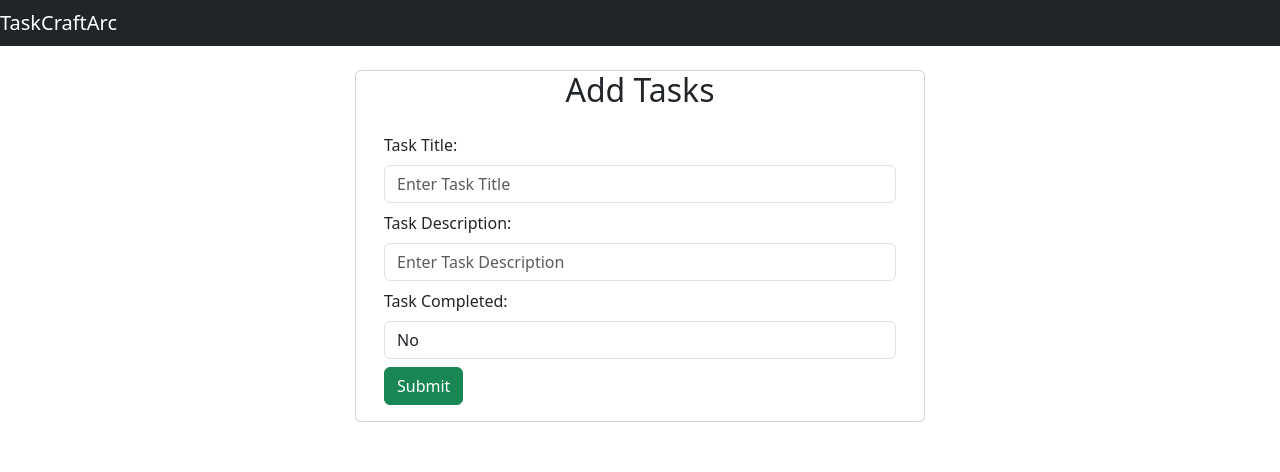
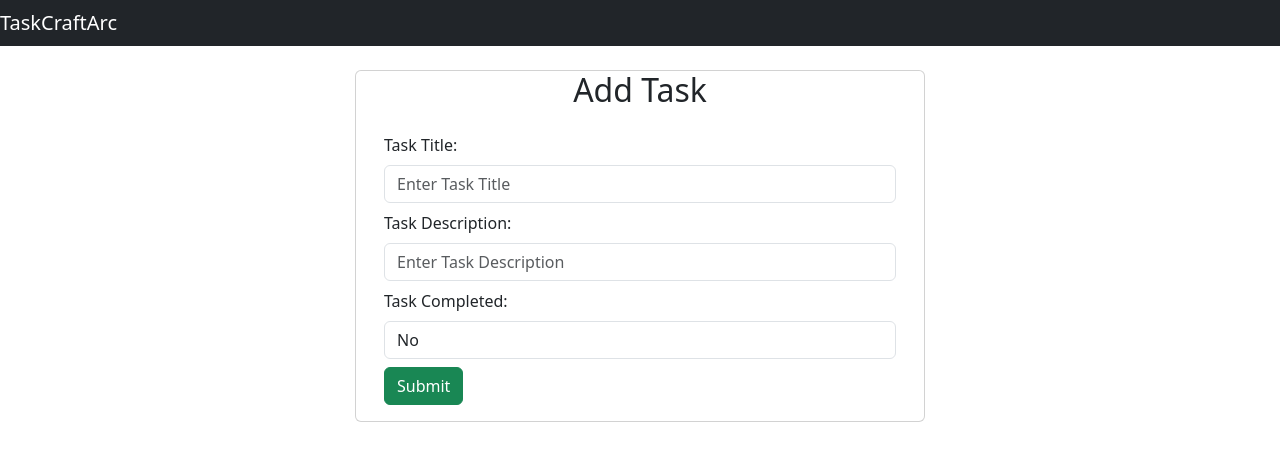
Before and after one commit to jgdev-arc/taskcraftarc-ui, a React (Vite) app: page / in a window 1280 px wide. Both pictures are taken after a click on the button "Add Task". Shown: the top 472 px of the page. Built offline with nearby package versions, Linux system fonts and the light colour scheme; no server answers.

Commit message:
connected getTask to api, added update button with routing

```diff
--- a/src/App.tsx
+++ b/src/App.tsx
@@ -15,6 +15,7 @@ function App() {
           <Route path='/' element={<ListTaskComponent />}></Route>
           <Route path='/tasks' element={<ListTaskComponent />}></Route>
           <Route path='/add-task' element={<TaskComponent />}></Route>
+          <Route path='/update-task/:id' element={<TaskComponent />}></Route>
         </Routes>
         <FooterComponent />
       </BrowserRouter>
--- a/src/components/ListTaskComponent.tsx
+++ b/src/components/ListTaskComponent.tsx
@@ -32,6 +32,11 @@ const ListTaskComponent: React.FC = () => {
         navigate('/add-task');
     };
 
+    const updateTask = (id: number) => {
+        console.log(id);
+        navigate(`/update-task/${id}`);
+    };
+
     return (
         <div className="container">
             <h2 className="text-center">List of Tasks</h2>
@@ -43,6 +48,7 @@ const ListTaskComponent: React.FC = () => {
                             <th>Task Title</th>
                             <th>Task Description</th>
                             <th>Task Completed</th>
+                            <th>Actions</th>
                         </tr>
                     </thead>
                     <tbody>
@@ -51,6 +57,9 @@ const ListTaskComponent: React.FC = () => {
                                 <td>{task.title}</td>
                                 <td>{task.description}</td>
                                 <td>{task.completed ? 'Yes' : 'No'}</td>
+                                <td>
+                                    <button className='btn btn-info' onClick={() => updateTask(task.id)}>Update</button>
+                                </td>
                             </tr>
                         ))}
                     </tbody>
--- a/src/components/TaskComponent.tsx
+++ b/src/components/TaskComponent.tsx
@@ -1,6 +1,6 @@
-import React, { useState, FormEvent } from 'react';
-import { useNavigate } from 'react-router-dom';
-import { saveTask } from '../services/TaskService';
+import React, { useState, FormEvent, useEffect } from 'react';
+import { useNavigate, useParams } from 'react-router-dom';
+import { getTask, saveTask } from '../services/TaskService';
 
 interface Task {
     title: string;
@@ -13,6 +13,7 @@ const TaskComponent: React.FC = () => {
     const [description, setDescription] = useState<string>('');
     const [completed, setCompleted] = useState<string>('false');
     const navigate = useNavigate();
+    const { id } = useParams<{ id?: string }>();
 
     const saveOrUpdateTask = (e: FormEvent) => {
         e.preventDefault();
@@ -30,13 +31,36 @@ const TaskComponent: React.FC = () => {
             });
     };
 
+    const pageTitle = () => {
+        if (id) {
+            return <h2 className='text-center'>Update Task</h2>;
+        } else {
+            return <h2 className='text-center'>Add Task</h2>;
+        }
+    };
+
+    useEffect(() => {
+        if (id) {
+            getTask(id)
+                .then((res) => {
+                    console.log(res.data);
+                    setTitle(res.data.title);
+                    setDescription(res.data.description);
+                    setCompleted(res.data.completed.toString());
+                })
+                .catch((err) => {
+                    console.error(err);
+                });
+        }
+    }, [id]);
+
     return (
         <div>
             <div className='container'>
                 <br />
                 <div className='row'>
                     <div className='card col-md-6 offset-md-3 offset-md-3'>
-                        <h2 className='text-center'>Add Tasks</h2>
+                        {pageTitle()}
                         <div className='card-body'>
                             <form>
                                 <div className='form-group mb-2'>
--- a/src/services/TaskService.tsx
+++ b/src/services/TaskService.tsx
@@ -1,4 +1,4 @@
-import axios from "axios";
+import axios, { AxiosResponse } from "axios";
 
 const BASE_REST_API_URL = 'http://localhost:8080/api/tasks';
 
@@ -6,6 +6,10 @@ export const getAllTasks = () => {
     return axios.get(BASE_REST_API_URL);
 };
 
-export const saveTask = (task: any) => {
+export const saveTask = (task: any): Promise<AxiosResponse<any>> => {
     return axios.post(BASE_REST_API_URL, task);
 };
+
+export const getTask = (id: number): Promise<AxiosResponse<any>> => {
+    return axios.get(BASE_REST_API_URL + '/' + id);
+};
```
